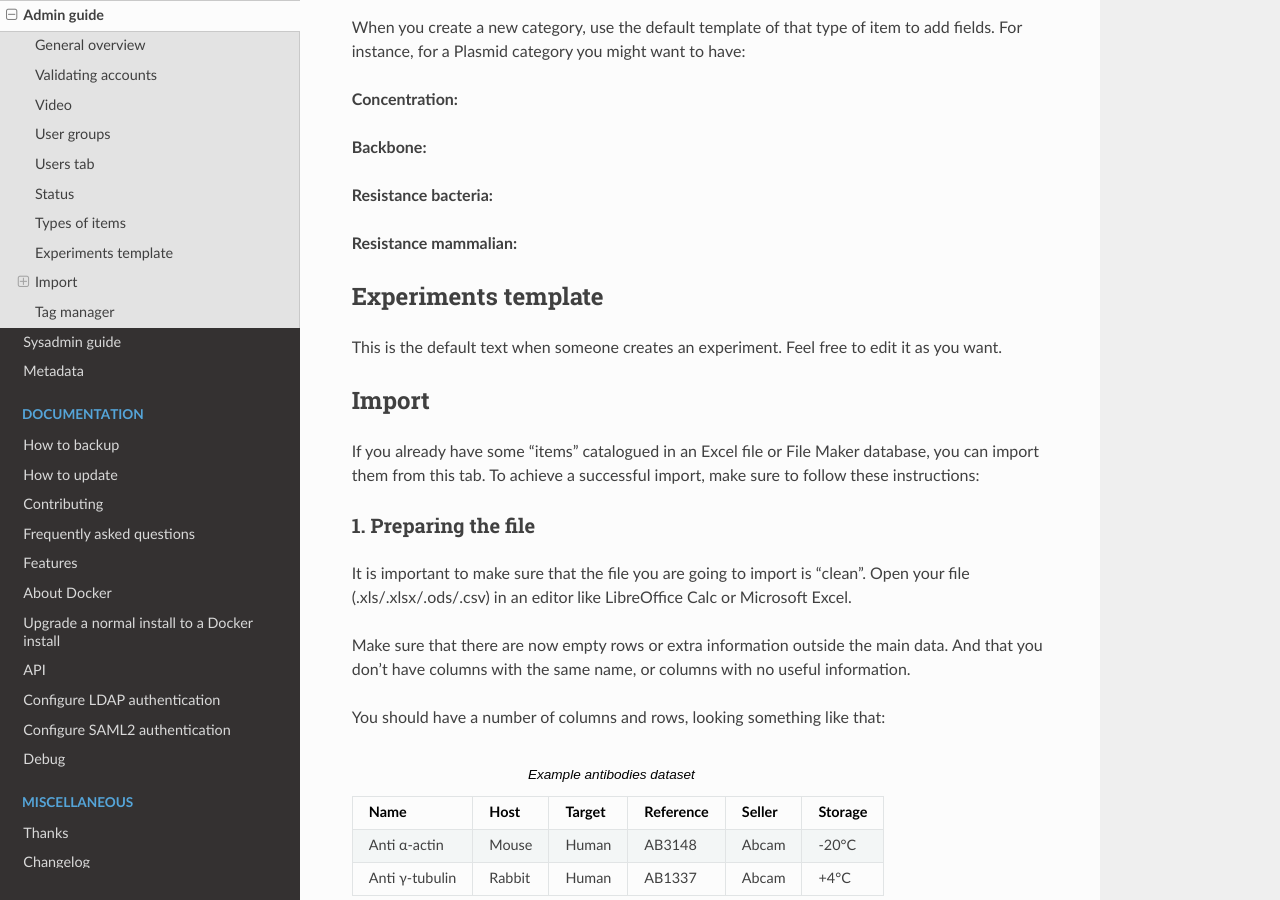
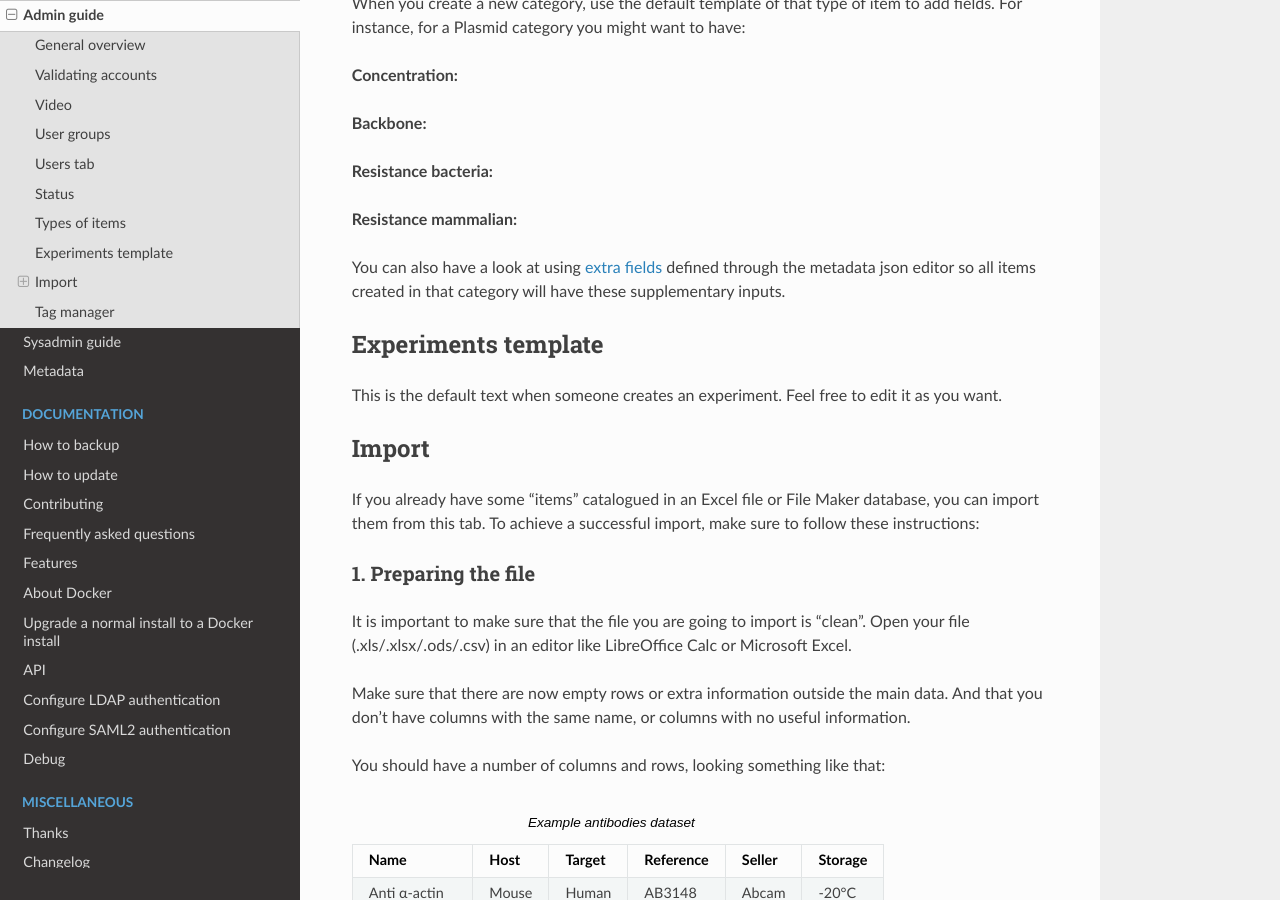
Before and after one commit to elabftw/elabdoc, a Sphinx documentation site: the page built from doc/admin-guide.rst, in a window 1280 px wide and 900 px high, scrolled down 2272 px. Built offline with Sphinx 7.4.7 and the Read the Docs theme 2.0.0, drawn with Linux system fonts in a browser that asks for light colours; some of the changed text lies outside the part shown.

Commit message:
admin guide: remove ref to timestamp config, add link to metadata

```diff
--- a/doc/admin-guide.rst
+++ b/doc/admin-guide.rst
@@ -76,6 +75,8 @@
 **Resistance bacteria:**
 
 **Resistance mammalian:**
+
+You can also have a look at using :ref:`extra fields <metadata>` defined through the metadata json editor so all items created in that category will have these supplementary inputs.
 
 Experiments template
 ~~~~~~~~~~~~~~~~~~~~
```
Also changed, not shown: other parts of doc/admin-guide.rst (+0 -1 lines).
